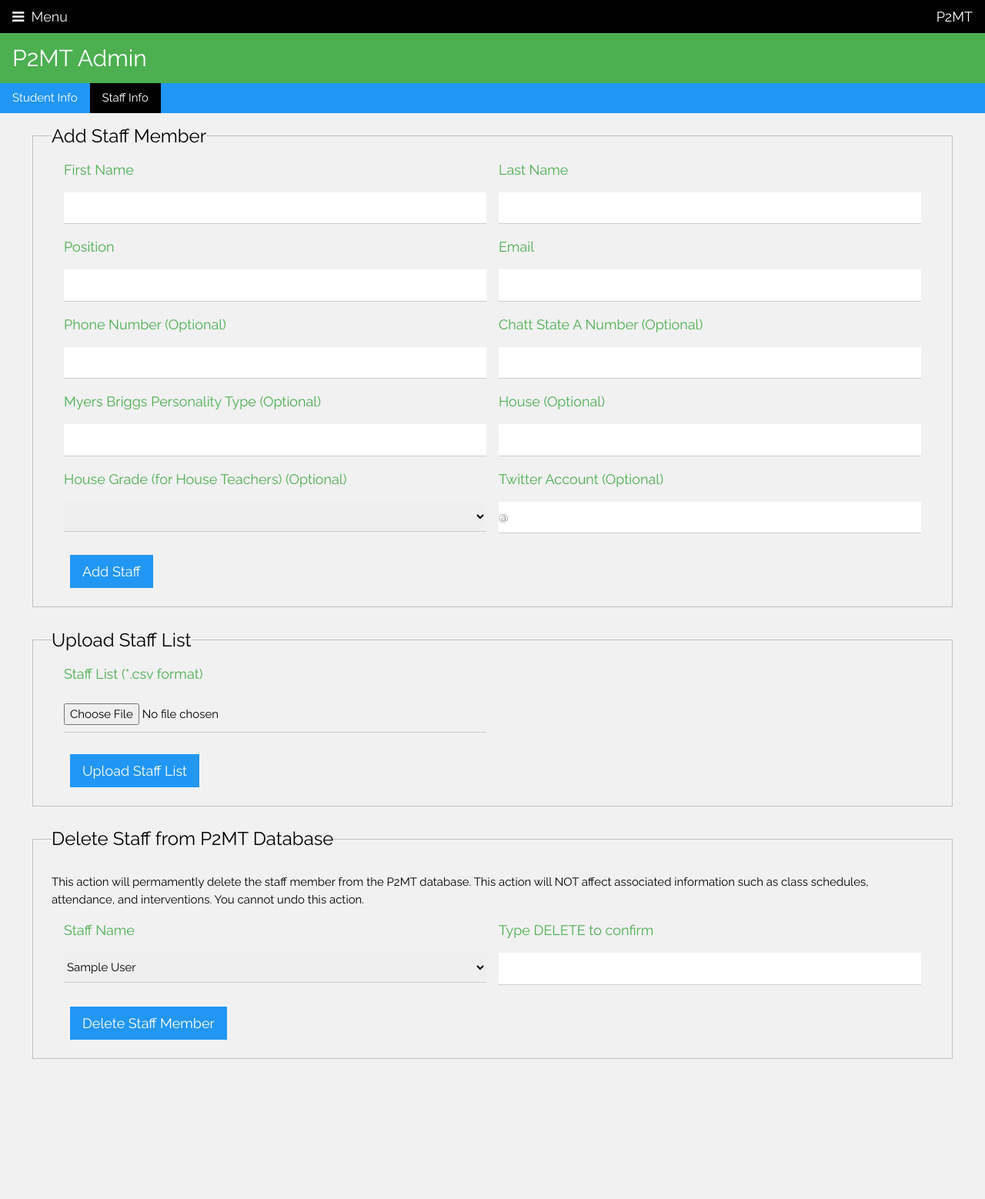
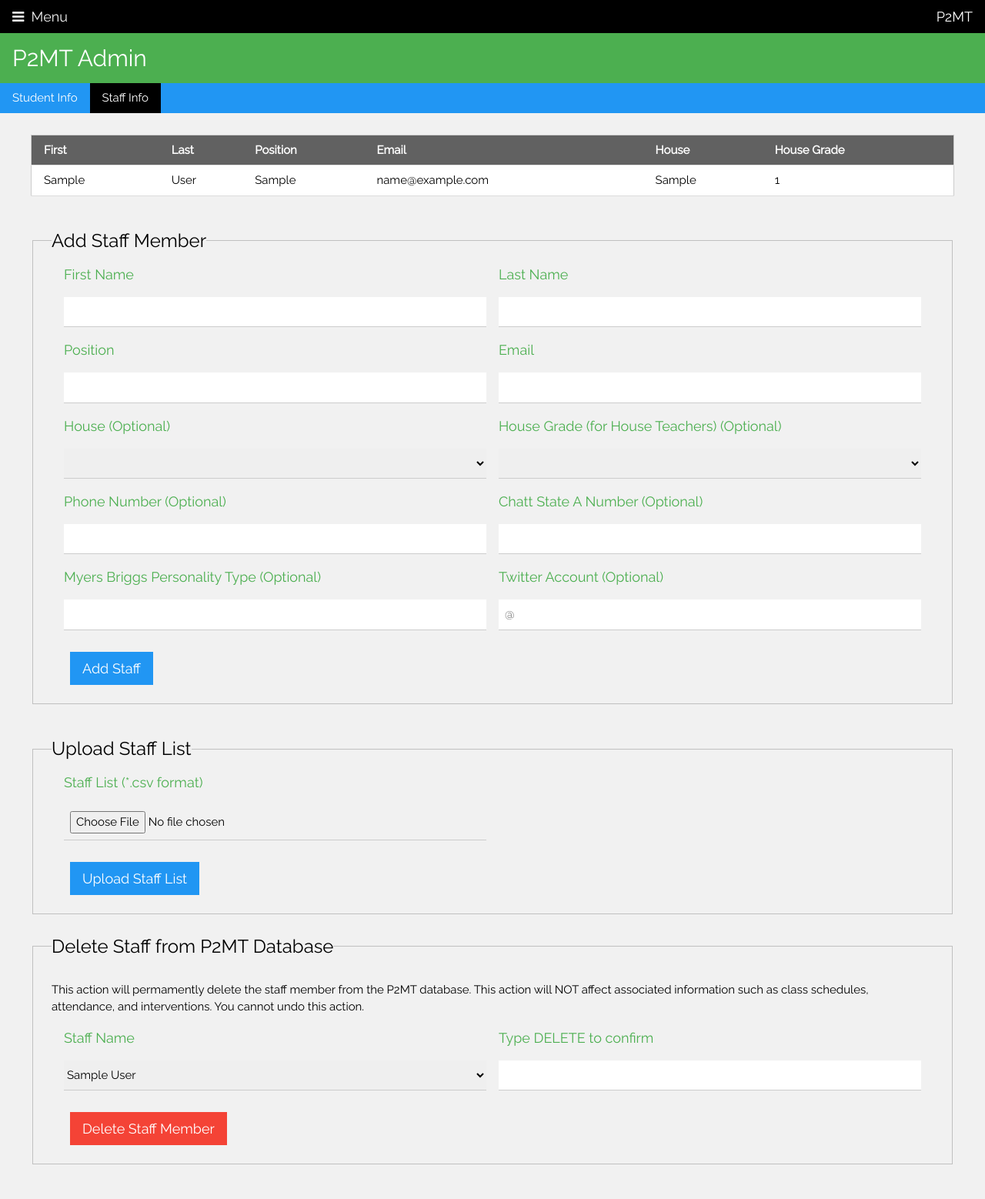
Before and after one commit to phase2team/stemtest, a Flask app: page /p2mtadmin in a window 1280 px wide, after a click on "Staff Info". Shown: the whole page at 77% size. Before the commit the page ends 1376 px from the top, so only its background shows below. Run offline with Flask 2, Linux system fonts and the light colour scheme; tables that the repository leaves empty hold one stand-in row (values such as "Sample post"); some libraries are stand-ins or nearby versions.

Commit message:
Updates to P2MT and Schedule Admin (House dropdown menus, red highlight on delete options)

```diff
--- a/P2MT_App/p2mtAdmin/forms.py
+++ b/P2MT_App/p2mtAdmin/forms.py
@@ -3,6 +3,7 @@ from flask_wtf.file import FileField, FileAllowed, FileRequired
 from wtforms import SubmitField, StringField, SelectField, HiddenField
 from wtforms.fields.html5 import DateField, EmailField
 from wtforms.validators import DataRequired
+from P2MT_App.main.referenceData import getHouseNames
 
 
 class addStudentForm(FlaskForm):
@@ -10,8 +11,10 @@ class addStudentForm(FlaskForm):
     lastName = StringField("Last Name", validators=[DataRequired()])
     email = EmailField("Email", validators=[DataRequired()])
     chattStateANumber = StringField("Chatt State A Number", validators=[DataRequired()])
-    yearOfGraduation = StringField("Year of Graduation", validators=[DataRequired()])
-    house = StringField("House (Use TBD if unknown)", validators=[DataRequired()])
+    yearOfGraduation = StringField(
+        "Year of Graduation (YYYY)", validators=[DataRequired()]
+    )
+    house = SelectField("House", validators=[DataRequired()], choices=getHouseNames())
     googleCalendarId = StringField(
         "Google Calendar ID (Use TBD if unknown)", validators=[DataRequired()]
     )
@@ -29,8 +32,10 @@ class updateStudentForm(FlaskForm):
     lastName = StringField("Last Name", validators=[DataRequired()])
     email = EmailField("Email", validators=[DataRequired()])
     chattStateANumber = StringField("Chatt State A Number", validators=[DataRequired()])
-    yearOfGraduation = StringField("Year of Graduation", validators=[DataRequired()])
-    house = StringField("House (Use TBD if unknown)", validators=[DataRequired()])
+    yearOfGraduation = StringField(
+        "Year of Graduation (YYYY)", validators=[DataRequired()]
+    )
+    house = SelectField("House", validators=[DataRequired()], choices=getHouseNames())
     googleCalendarId = StringField(
         "Google Calendar ID (Use TBD if unknown)", validators=[DataRequired()]
     )
@@ -61,7 +66,7 @@ class addStaffForm(FlaskForm):
     phoneNumber = StringField("Phone Number (Optional)")
     chattStateANumber = StringField("Chatt State A Number (Optional)")
     myersBriggs = StringField("Myers Briggs Personality Type (Optional)")
-    house = StringField("House (Optional)")
+    house = SelectField("House (Optional)", choices=getHouseNames())
     houseGrade = SelectField(
         "House Grade (for House Teachers) (Optional)",
         choices=[("", ""), ("12", "12"), ("11", "11"), ("10", "10"), ("9", "9")],
--- a/P2MT_App/p2mtAdmin/routes.py
+++ b/P2MT_App/p2mtAdmin/routes.py
@@ -7,7 +7,7 @@ from flask import (
     Blueprint,
 )
 from P2MT_App import db
-from P2MT_App.models import Student
+from P2MT_App.models import Student, FacultyAndStaff
 from P2MT_App.p2mtAdmin.forms import (
     addStudentForm,
     updateStudentForm,
@@ -51,6 +51,8 @@ def displayP2MTAdmin():
     uploadStaffListFormDetails = uploadStaffListForm()
     deleteStaffFormDetails = deleteStaffForm()
     deleteStaffFormDetails.staffName.choices = getStaffFromFacultyAndStaff()
+
+    staffInfo = FacultyAndStaff.query.order_by(FacultyAndStaff.lastName.asc())
 
     if request.method == "POST":
         printLogEntry("form= " + str(request.form))
@@ -175,6 +177,7 @@ def displayP2MTAdmin():
     return render_template(
         "p2mtadmin.html",
         title="P2MT Admin",
+        staffInfo=staffInfo,
         addStudentForm=addStudentFormDetails,
         selectStudentToEditForm=selectStudentToEditFormDetails,
         uploadStudentListForm=uploadStudentListFormDetails,
--- a/P2MT_App/templates/p2mtadmin.html
+++ b/P2MT_App/templates/p2mtadmin.html
@@ -1,7 +1,7 @@
 {% extends 'layout.html'%}
 {% block content %}
 
-{% macro macro_display_formfield(formfield, w3ResponsiveGridClass) %}
+{% macro macro_display_formfield(formfield, w3InputClass, w3ResponsiveGridClass) %}
 <div class="{{w3ResponsiveGridClass}}">
     {{ formfield.label(class="w3-text-green w3-large") }}
     {% if formfield.errors %}
@@ -12,7 +12,13 @@
         {% endfor %}
     </div>
     {% else %}
-    {{ formfield(class="w3-select  w3-section") }}
+    {% if w3InputClass == "w3-input" %}
+    {{ formfield(class="w3-input w3-section") }}
+    {% elif w3InputClass == "w3-select" %}
+    {{ formfield(class="w3-select w3-section") }}
+    {% else %}
+    {{ formfield(class="w3-select w3-section") }}
+    {% endif %}
     {% endif %}
 </div>
 {% endmacro %}
@@ -53,13 +59,13 @@
             <fieldset class="w3-container w3-padding-large w3-hover-border-green">
                 <legend class="w3-xlarge">Add Student</legend>
                 <div class="w3-row-padding">
-                    {{ macro_display_formfield(addStudentForm.firstName, "w3-half") }}
-                    {{ macro_display_formfield(addStudentForm.lastName, "w3-half") }}
-                    {{ macro_display_formfield(addStudentForm.chattStateANumber, "w3-half") }}
-                    {{ macro_display_formfield(addStudentForm.email, "w3-half") }}
-                    {{ macro_display_formfield(addStudentForm.yearOfGraduation, "w3-half") }}
-                    {{ macro_display_formfield(addStudentForm.house, "w3-half") }}
-                    {{ macro_display_formfield(addStudentForm.googleCalendarId, "w3-half") }}
+                    {{ macro_display_formfield(addStudentForm.firstName, "w3-input", "w3-half") }}
+                    {{ macro_display_formfield(addStudentForm.lastName, "w3-input", "w3-half") }}
+                    {{ macro_display_formfield(addStudentForm.chattStateANumber, "w3-input", "w3-half") }}
+                    {{ macro_display_formfield(addStudentForm.email, "w3-input", "w3-half") }}
+                    {{ macro_display_formfield(addStudentForm.yearOfGraduation, "w3-input", "w3-half") }}
+                    {{ macro_display_formfield(addStudentForm.house, "w3-select", "w3-half") }}
+                    {{ macro_display_formfield(addStudentForm.googleCalendarId, "w3-input", "w3-half") }}
                 </div>
                 <div class="w3-row w3-padding-large">
                     {{ addStudentForm.submitAddStudent(class="w3-btn w3-blue w3-large") }}
@@ -76,7 +82,7 @@
             <fieldset class="w3-container w3-padding-large w3-hover-border-green">
                 <legend class="w3-xlarge">Edit Student</legend>
                 <div class="w3-row-padding">
-                    {{ macro_display_formfield(selectStudentToEditForm.studentName, "w3-half") }}
+                    {{ macro_display_formfield(selectStudentToEditForm.studentName, "w3-select", "w3-half") }}
                 </div>
                 <div class="w3-row w3-padding-large">
                     {{ selectStudentToEditForm.submitStudentToEdit(class="w3-btn w3-blue w3-large") }}
@@ -92,7 +98,7 @@
             <fieldset class="w3-container w3-padding-large w3-hover-border-green">
                 <legend class="w3-xlarge">Upload Student List</legend>
                 <div class="w3-row-padding">
-                    {{ macro_display_formfield(uploadStudentListForm.csvStudentListFile, "w3-half") }}
+                    {{ macro_display_formfield(uploadStudentListForm.csvStudentListFile, "w3-input", "w3-half") }}
                 </div>
                 <div class="w3-row w3-padding-large">
                     {{ uploadStudentListForm.submitUploadStudentList(class="w3-btn w3-blue w3-large") }}
@@ -105,16 +111,16 @@
         <form class="w3-container w3-padding-large" method="POST"
             action="{{ url_for('p2mtAdmin_bp.displayP2MTAdmin') }}" enctype="multipart/form-data">
             {{ deleteStudentForm.hidden_tag() }}
-            <fieldset class="w3-container w3-padding-large w3-hover-border-green">
+            <fieldset class="w3-container w3-padding-large w3-hover-border-red">
                 <legend class="w3-xlarge">Delete Student from P2MT Database</legend>
                 <p> This action will permamently delete the student from the P2MT database including all associated
                     information such as class schedules, attendance, and interventions. You cannot undo this action.</p>
                 <div class="w3-row-padding">
-                    {{ macro_display_formfield(deleteStudentForm.studentName, "w3-half") }}
-                    {{ macro_display_formfield(deleteStudentForm.confirmDeleteStudent, "w3-half") }}
+                    {{ macro_display_formfield(deleteStudentForm.studentName, "w3-select", "w3-half") }}
+                    {{ macro_display_formfield(deleteStudentForm.confirmDeleteStudent, "w3-input", "w3-half") }}
                 </div>
                 <div class="w3-row w3-padding-large">
-                    {{ deleteStudentForm.submitDeleteStudent(class="w3-btn w3-blue w3-large") }}
+                    {{ deleteStudentForm.submitDeleteStudent(class="w3-btn w3-red w3-large") }}
                 </div>
             </fieldset>
         </form>
@@ -122,23 +128,51 @@
 </div>
 
 <div class="infoTab" id="StaffInfoTab" style="display:none">
-    <div class="w3-container">
+    <div class="w3-container w3-padding-large w3-margin-right w3-margin-left w3-section">
+        <table class="w3-padding-large w3-table-all w3-hoverable">
+            <thead>
+                <tr class="w3-dark-grey">
+                    <th scope="col">First</th>
+                    <th scope="col">Last</th>
+                    <th scope="col">Position</th>
+                    <th scope="col">Email</th>
+                    <th scope="col">House</th>
+                    <th scope="col">House Grade</th>
+
+                </tr>
+            </thead>
+            <tbody class="w3-main">
+                {% for staff in staffInfo %}
+                <tr>
+                    <td>{{ staff.firstName }}</td>
+                    <td>{{ staff.lastName }}</td>
+                    <td>{{ staff.position }}</td>
+                    <td>{{ staff.email }}</td>
+                    <td>{{ staff.house }}</td>
+                    <td>{{ staff.houseGrade }}</td>
+                </tr>
+                {% endfor %}
+            </tbody>
+        </table>
+    </div>
+
+    <div class="w3-container w3-section">
         <form class="w3-container w3-padding-large" method="POST"
             action="{{ url_for('p2mtAdmin_bp.displayP2MTAdmin') }}" enctype="multipart/form-data">
             {{ addStaffForm.hidden_tag() }}
             <fieldset class="w3-container w3-padding-large w3-hover-border-green">
                 <legend class="w3-xlarge">Add Staff Member</legend>
                 <div class="w3-row-padding">
-                    {{ macro_display_formfield(addStaffForm.firstName, "w3-half") }}
-                    {{ macro_display_formfield(addStaffForm.lastName, "w3-half") }}
-                    {{ macro_display_formfield(addStaffForm.position, "w3-half") }}
-                    {{ macro_display_formfield(addStaffForm.email, "w3-half") }}
-                    {{ macro_display_formfield(addStaffForm.phoneNumber, "w3-half") }}
-                    {{ macro_display_formfield(addStaffForm.chattStateANumber, "w3-half") }}
-                    {{ macro_display_formfield(addStaffForm.myersBriggs, "w3-half") }}
-                    {{ macro_display_formfield(addStaffForm.house, "w3-half") }}
-                    {{ macro_display_formfield(addStaffForm.houseGrade, "w3-half") }}
-                    {{ macro_display_formfield(addStaffForm.twitterAccount, "w3-half") }}
+                    {{ macro_display_formfield(addStaffForm.firstName, "w3-input", "w3-half") }}
+                    {{ macro_display_formfield(addStaffForm.lastName, "w3-input", "w3-half") }}
+                    {{ macro_display_formfield(addStaffForm.position, "w3-input", "w3-half") }}
+                    {{ macro_display_formfield(addStaffForm.email, "w3-input", "w3-half") }}
+                    {{ macro_display_formfield(addStaffForm.house, "w3-select", "w3-half") }}
+                    {{ macro_display_formfield(addStaffForm.houseGrade, "w3-select", "w3-half") }}
+                    {{ macro_display_formfield(addStaffForm.phoneNumber, "w3-input", "w3-half") }}
+                    {{ macro_display_formfield(addStaffForm.chattStateANumber, "w3-input", "w3-half") }}
+                    {{ macro_display_formfield(addStaffForm.myersBriggs, "w3-input", "w3-half") }}
+                    {{ macro_display_formfield(addStaffForm.twitterAccount, "w3-input", "w3-half") }}
                 </div>
                 <div class="w3-row w3-padding-large">
                     {{ addStaffForm.submitAddStaff(class="w3-btn w3-blue w3-large") }}
@@ -154,7 +188,7 @@
             <fieldset class="w3-container w3-padding-large w3-hover-border-green">
                 <legend class="w3-xlarge">Upload Staff List</legend>
                 <div class="w3-row-padding">
-                    {{ macro_display_formfield(uploadStaffListForm.csvStaffListFile, "w3-half") }}
+                    {{ macro_display_formfield(uploadStaffListForm.csvStaffListFile, "w3-input", "w3-half") }}
                 </div>
                 <div class="w3-row w3-padding-large">
                     {{ uploadStaffListForm.submitUploadStaffList(class="w3-btn w3-blue w3-large") }}
@@ -167,18 +201,20 @@
         <form class="w3-container w3-padding-large" method="POST"
             action="{{ url_for('p2mtAdmin_bp.displayP2MTAdmin') }}" enctype="multipart/form-data">
             {{ deleteStaffForm.hidden_tag() }}
-            <fieldset class="w3-container w3-padding-large w3-hover-border-green">
+            <fieldset class="w3-container w3-padding-large w3-hover-border-red">
                 <legend class="w3-xlarge">Delete Staff from P2MT Database</legend>
-                <p> This action will permamently delete the staff member from the P2MT database. This action will NOT
+                <p> This action will permamently delete the staff member from the P2MT database. This action
+                    will NOT
                     affect
                     associated
-                    information such as class schedules, attendance, and interventions. You cannot undo this action.</p>
+                    information such as class schedules, attendance, and interventions. You cannot undo this
+                    action.</p>
                 <div class="w3-row-padding">
-                    {{ macro_display_formfield(deleteStaffForm.staffName, "w3-half") }}
-                    {{ macro_display_formfield(deleteStaffForm.confirmDeleteStaff, "w3-half") }}
+                    {{ macro_display_formfield(deleteStaffForm.staffName, "w3-select", "w3-half") }}
+                    {{ macro_display_formfield(deleteStaffForm.confirmDeleteStaff, "w3-input", "w3-half") }}
                 </div>
                 <div class="w3-row w3-padding-large">
-                    {{ deleteStaffForm.submitDeleteStaff(class="w3-btn w3-blue w3-large") }}
+                    {{ deleteStaffForm.submitDeleteStaff(class="w3-btn w3-red w3-large") }}
                 </div>
             </fieldset>
         </form>
--- a/P2MT_App/templates/scheduleadmin.html
+++ b/P2MT_App/templates/scheduleadmin.html
@@ -177,7 +177,7 @@
     <form class="w3-container w3-padding-large" method="POST"
       action="{{ url_for('scheduleAdmin_bp.displayScheduleAdmin') }}" enctype="multipart/form-data">
       {{ deleteClassScheduleForm.hidden_tag() }}
-      <fieldset class="w3-container w3-padding-large w3-hover-border-green">
+      <fieldset class="w3-container w3-padding-large w3-hover-border-red">
         <legend class="w3-xlarge">Delete Entire Semester Class Schedule</legend>
         <div class="w3-row-padding">
           {{ macro_display_formfield(deleteClassScheduleForm.schoolYear, "w3-half") }}
@@ -186,7 +186,7 @@
           {{ macro_display_formfield(deleteClassScheduleForm.confirmDeleteClassSchedule, "w3-half") }}
         </div>
         <div class="w3-row w3-padding-large">
-          {{ deleteClassScheduleForm.submitDeleteClassScheduleForm(class="w3-btn w3-blue w3-large") }}
+          {{ deleteClassScheduleForm.submitDeleteClassScheduleForm(class="w3-btn w3-red w3-large") }}
         </div>
       </fieldset>
     </form>
```
Also changed, not shown: P2MT_App/main/referenceData.py (+12 -0 lines).
